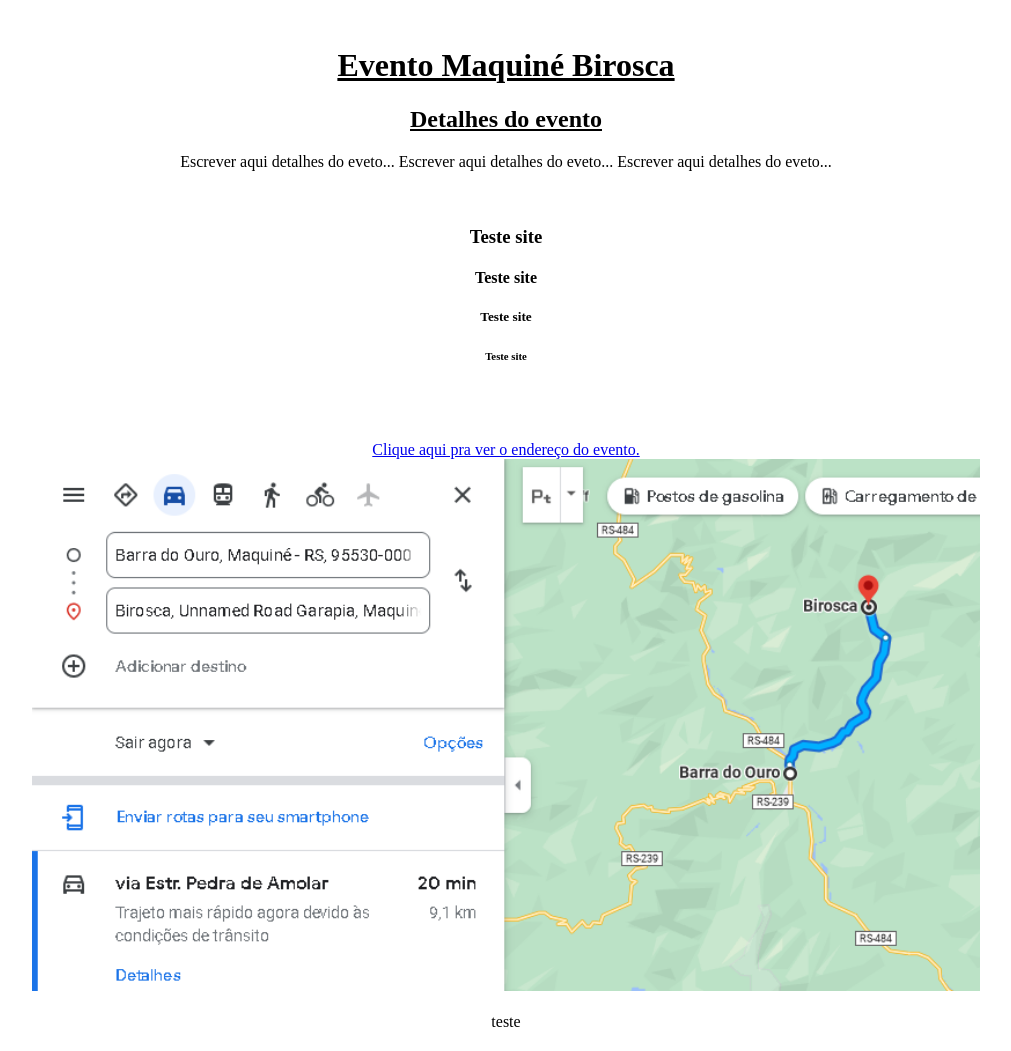
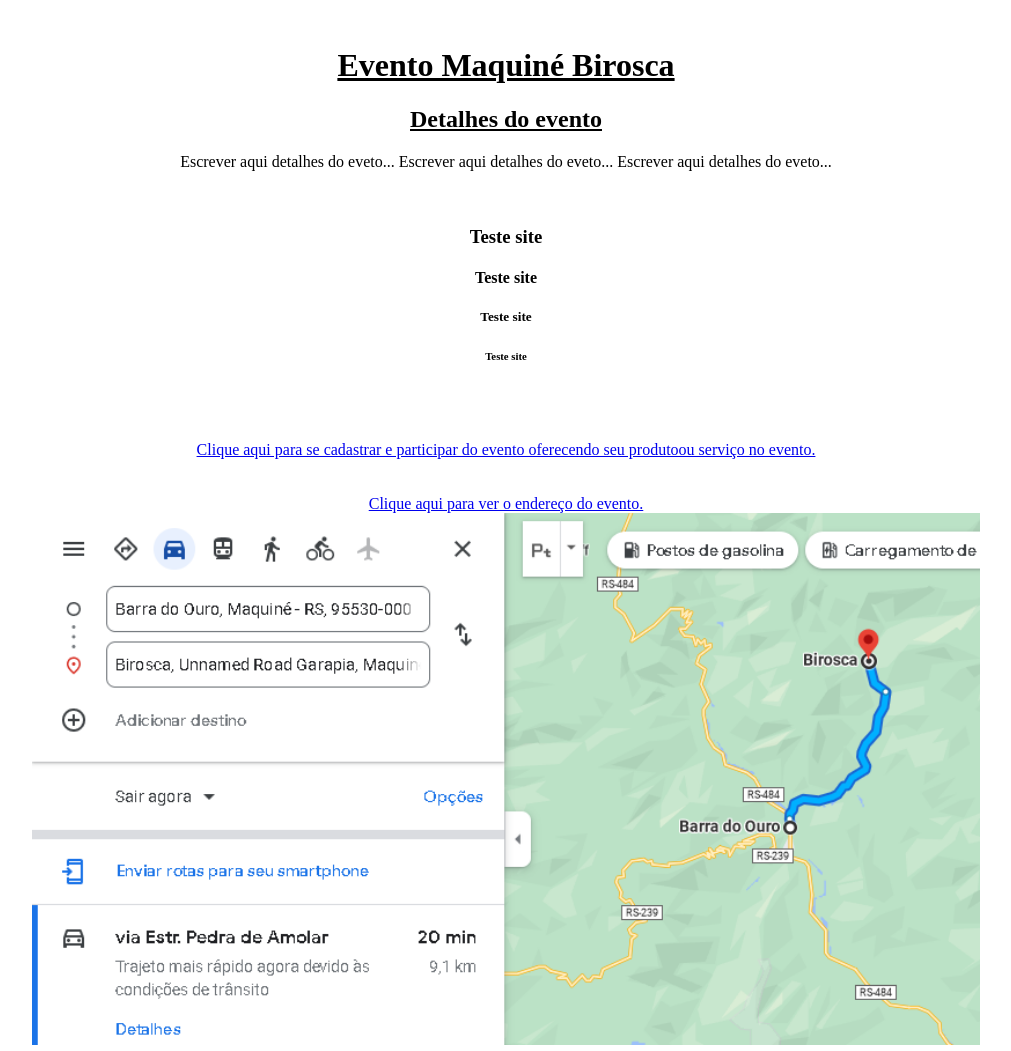
Before and after one commit to eventosmaquine/EventosMaquine.io, a plain HTML site: page index.html in a window 1280 px wide. Shown: the top 1051 px of the page, without its empty margins (134-1145 px from the left). Drawn offline with nearby package versions, Linux system fonts and the light colour scheme.

Commit message:
Adicionando forms

```diff
--- a/index.html
+++ b/index.html
@@ -28,11 +28,15 @@
     <br>
     <br>
     <br>
+        <a href="https://docs.google.com/forms/d/e/1FAIpQLScRHigm0QB9YG-yWFKw5gjRryi8ZM346r-H7gBY8PFssHZCMg/viewform?fbzx=2805900933849237930">
+        Clique aqui para se cadastrar e participar do evento oferecendo seu produtoou serviço no evento.<br>
+        <br>
+        </a><br>
         <a href="https://www.google.com.br/maps/dir//Birosca+-+Unnamed+Road+Garapia,+Maquin%C3%A9+-+RS,+95530-000/@-29.5165521,-50.3197515,12z/data=!4m9!4m8!1m0!1m5!1m1!1s0x9518916de333a0a5:0x671cd2856a16fa97!2m2!1d-50.2497038!2d-29.5165699!3e0">
-        Clique aqui pra ver o endereço do evento.<br>
+            Clique aqui para ver o endereço do evento.<br>
             <img src="imgs/Mapa2.png" alt="logo da Home Host" style="width:75%"><br>
         </a><br>
-    teste<br>
+        teste<br>
     <br>
     </div>
 </body>
```
